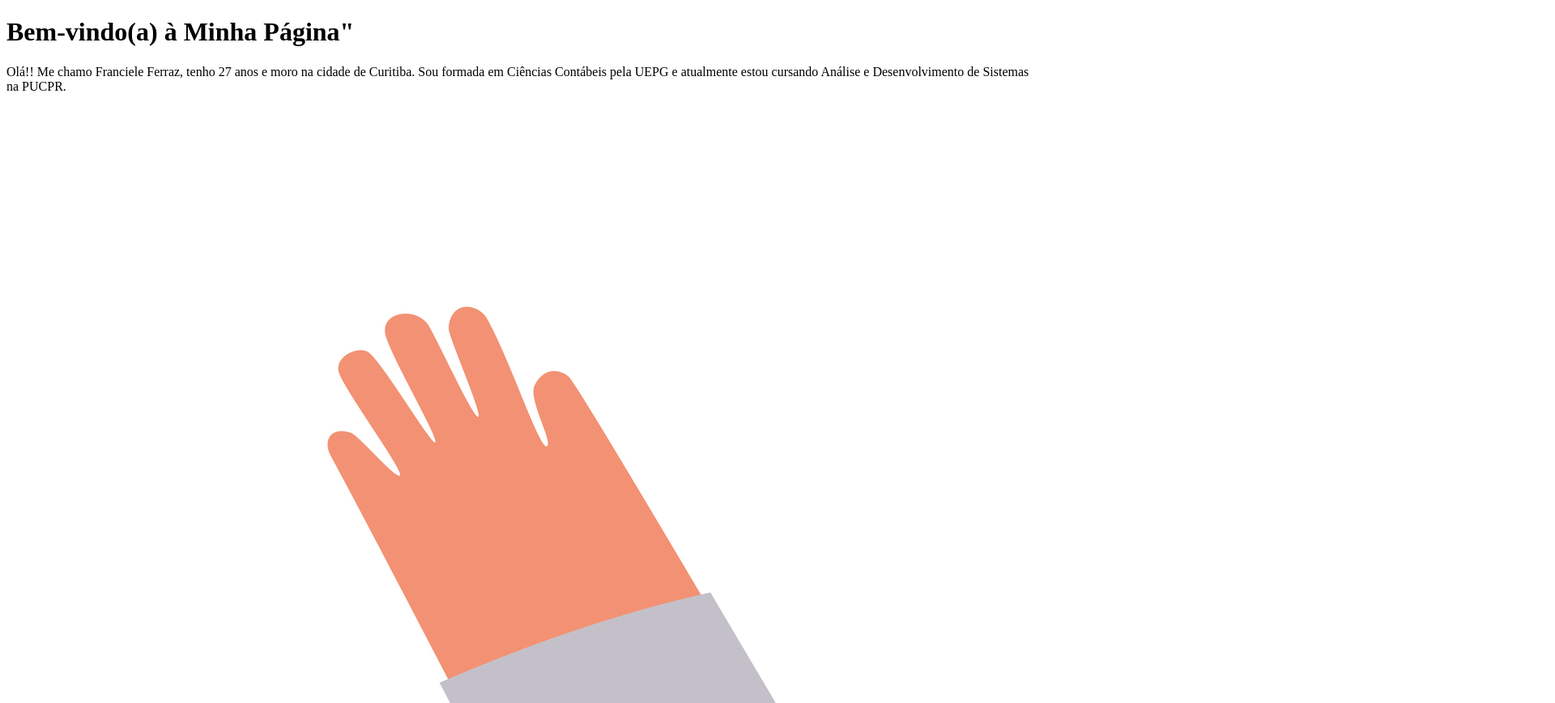
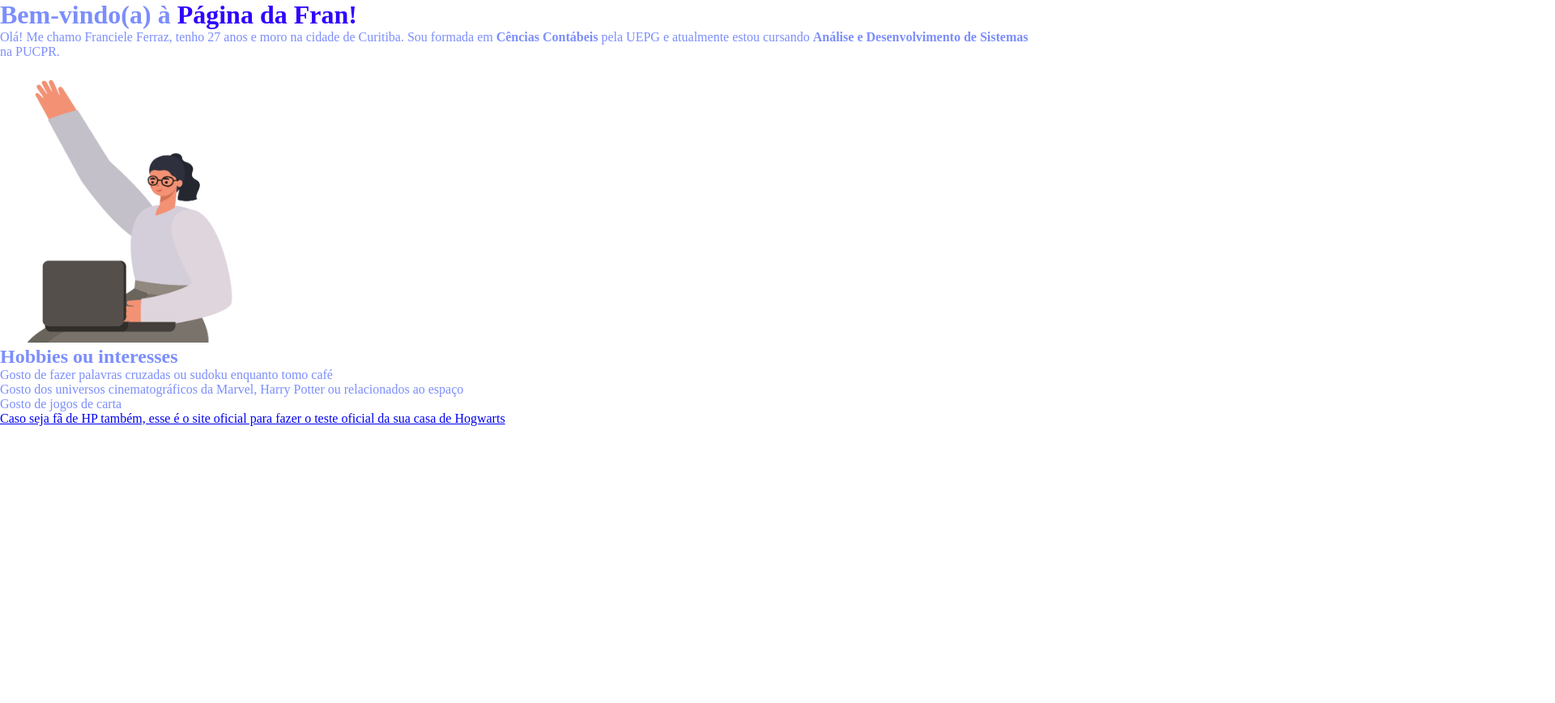
Before and after one commit to francieleferraz/html-css, a plain HTML site: page index.html in a window 1280 px wide. Shown: the top 868 px of the page at 81% size, 1920 px wide, since content can reach past the window. After the commit the page ends 800 px from the top, so only its background shows below. Drawn offline with Linux system fonts and the light colour scheme.

Commit message:
Criei uma branch chamada feature/style-1 e adicionei algumas coisas no arquivo CSS

```diff
--- a/index.html
+++ b/index.html
@@ -4,12 +4,13 @@
     <meta charset="UTF-8">
     <meta name="viewport" content="width=device-width, initial-scale=1.0">
     <title>Minha Página Pessoal</title>
+    <link rel="stylesheet" href="style.css">
 </head>
 <body>
-    <h1>Bem-vindo(a) à Minha Página"</h1>
-    <p>Olá!! Me chamo Franciele Ferraz, tenho 27 anos e moro na cidade de Curitiba. Sou formada em Ciências Contábeis pela UEPG e atualmente estou
-        cursando Análise e Desenvolvimento de Sistemas na PUCPR.</p>
-    <img src="img.jpg" alt="Foto da Franciele trabalhando">
+    <h1>Bem-vindo(a) à <strong class="titulo-destaque">Página da Fran!</strong></h1>
+    <p>Olá! Me chamo Franciele Ferraz, tenho 27 anos e moro na cidade de Curitiba. Sou formada em <strong class="cursos-destaque">Cências Contábeis</strong> pela UEPG e atualmente estou
+        cursando <strong class="cursos-destaque">Análise e Desenvolvimento de Sistemas</strong> na PUCPR.</p>
+    <img src="img.jpg" width="320" height="350" alt="Foto da Franciele trabalhando">
     <ul>
         <h2>Hobbies ou interesses</h2>
         <li>Gosto de fazer palavras cruzadas ou sudoku enquanto tomo café</li>
--- /dev/null
+++ b/style.css
@@ -0,0 +1,16 @@
+* {
+    margin: 0;
+    padding: 0;
+}
+
+
+body {
+    height: 100vh;
+    box-sizing: border-box;
+    background-color: white;
+    color: #7C8EFC;
+}
+
+.titulo-destaque {
+    color: #2F00FF;
+}
```
